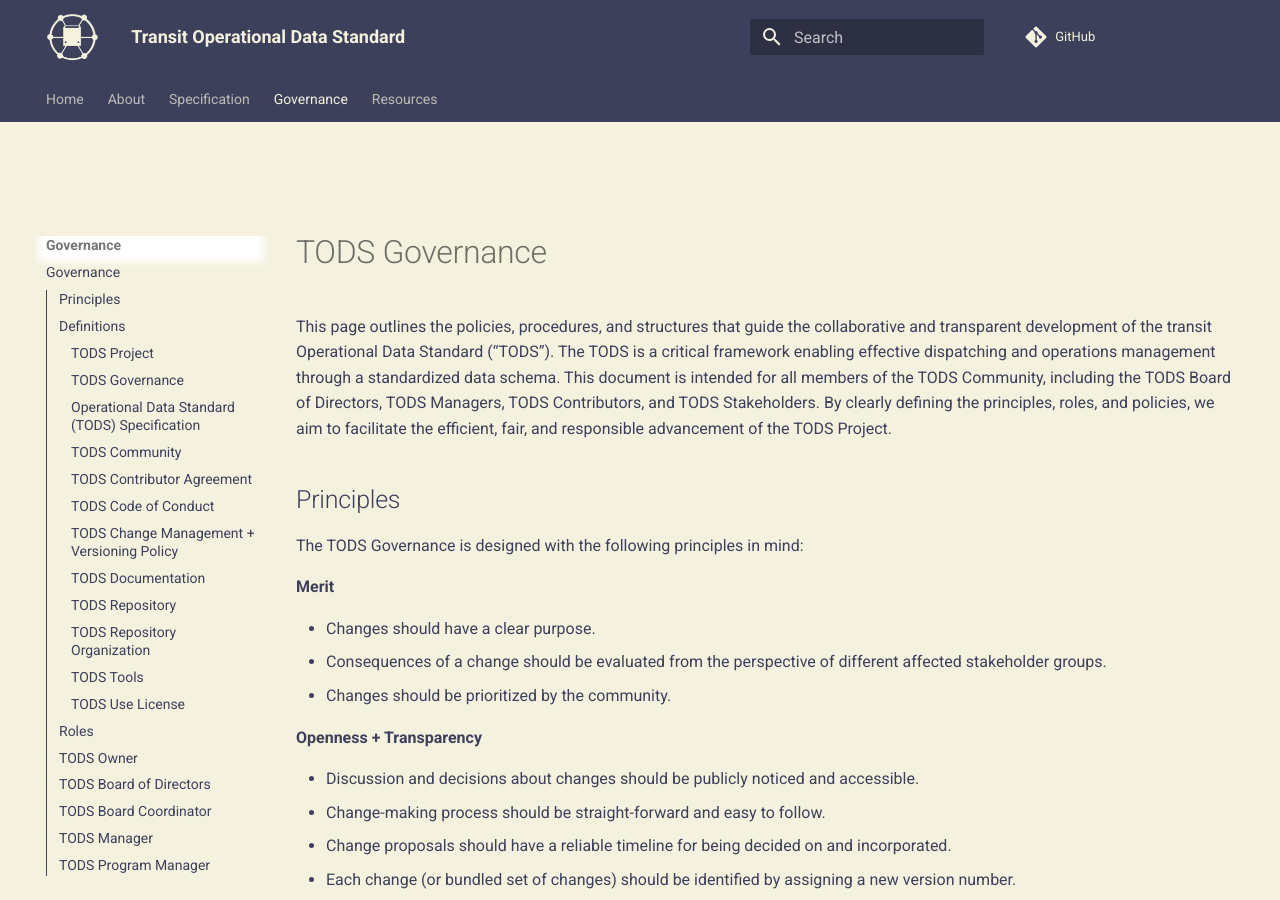
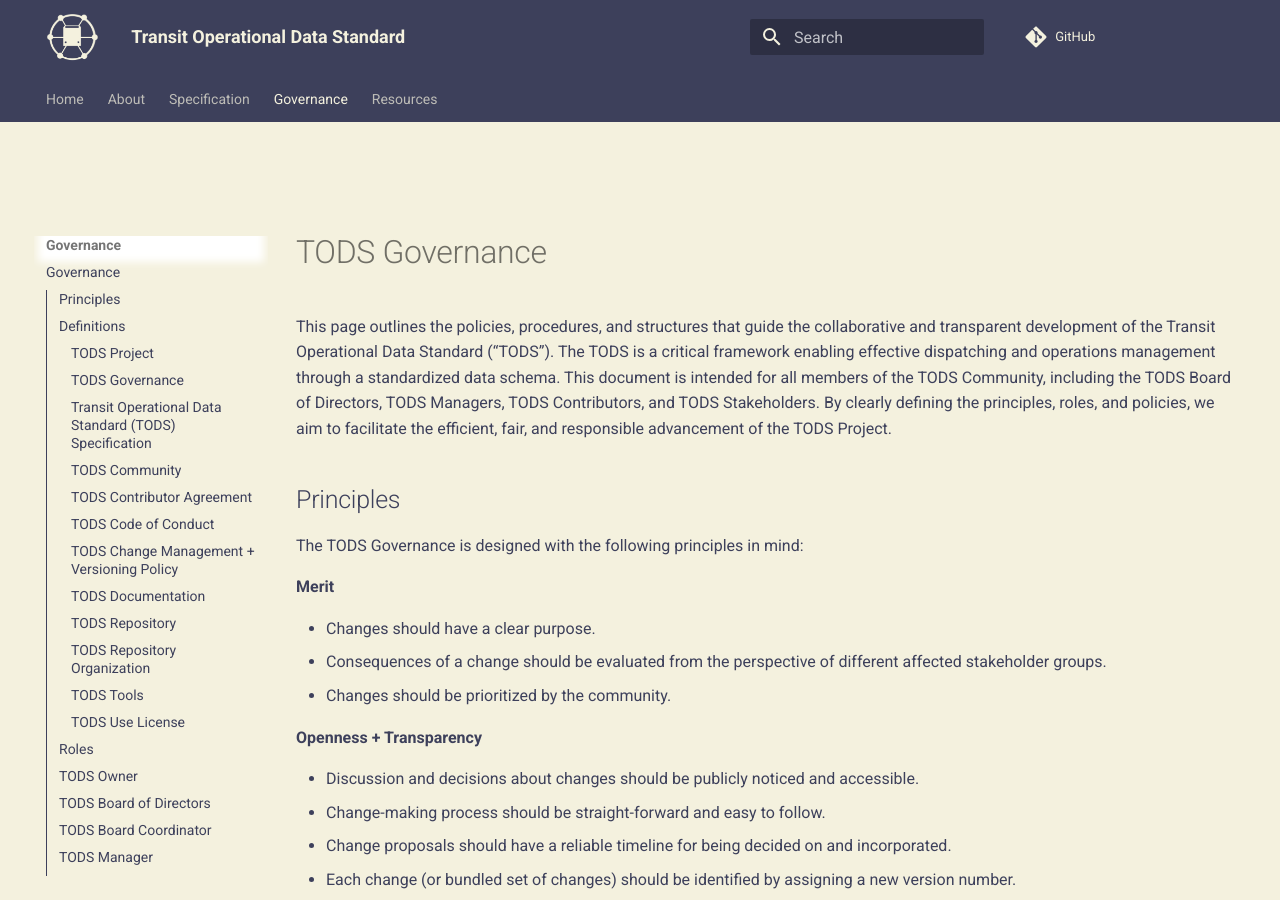
Before and after one commit to cal-itp/operational-data-standard, an MkDocs documentation site: the page built from docs/governance/governance.md, in a window 1280 px wide and 900 px high. Built offline with MkDocs 1.6.1 and Material for MkDocs 9.7.7, drawn with Linux system fonts in a browser that asks for light colours; nearby versions of some CDN libraries; comment, search, counter and statistics services are not loaded; some of the changed text lies outside the part shown.

Commit message:
fixes in governance.md

```diff
--- a/docs/governance/governance.md
+++ b/docs/governance/governance.md
@@ -1,6 +1,6 @@
 # TODS Governance
 
-This page outlines the policies, procedures, and structures that guide the collaborative and transparent development of the transit Operational Data Standard ("TODS"). The TODS is a critical framework enabling effective dispatching and operations management through a standardized data schema. This document is intended for all members of the TODS Community, including the TODS Board of Directors, TODS Managers, TODS Contributors, and TODS Stakeholders. By clearly defining the principles, roles, and policies, we aim to facilitate the efficient, fair, and responsible advancement of the TODS Project.
+This page outlines the policies, procedures, and structures that guide the collaborative and transparent development of the Transit Operational Data Standard ("TODS"). The TODS is a critical framework enabling effective dispatching and operations management through a standardized data schema. This document is intended for all members of the TODS Community, including the TODS Board of Directors, TODS Managers, TODS Contributors, and TODS Stakeholders. By clearly defining the principles, roles, and policies, we aim to facilitate the efficient, fair, and responsible advancement of the TODS Project.
 
 ## Principles
 
@@ -49,7 +49,7 @@
 - [TODS Code of Conduct](#tods-code-of-conduct)
 - [TODS Use License](#tods-use-license)
 
-### Operational Data Standard (TODS) Specification
+### Transit Operational Data Standard (TODS) Specification
 
 The data schema documented on the [TODS Repository](#tods-repository) and [TODS Documentation](#tods-documentation) for the purposes of representing planned transit operations for use is dispatching and operations management software.
 
@@ -130,8 +130,8 @@
 Chosen by the TODS Board, this individual is responsible for coordinating the actions and activities of the [TODS Board](#tods-board-of-directors).
 
 - The Board Coordinator MUST schedule, agendize and arrange for Board meetings in consultation with the TODS Board Chair and [TODS Program Manager](#tods-program-manager).
-- The Board Coordinator MUST conduct votes by the [TODS Board](#tods-board-of-directors)and document results.
-- The Board Coordinator MUST communicate with the [TODS Manager](#tods-manager)r / [TODS Program Manager](#tods-program-manager)r as needed.
+- The Board Coordinator MUST conduct votes by the [TODS Board](#tods-board-of-directors) and document results.
+- The Board Coordinator MUST communicate with the [TODS Manager](#tods-manager) / [TODS Program Manager](#tods-program-manager) as needed.
 
 ## TODS Manager
 
@@ -144,7 +144,7 @@
 
 - The [TODS Manager](#tods-manager) MAY be an individual or organization.
 - The [TODS Manager](#tods-manager) MUST assign an individual as the [TODS Program Manager](#tods-program-manager).
-- The [TODS Manager](#tods-manager) MUST communicate the name of the [TODS Program Manager](#tods-program-manager) to the [TODS Board](#tods-board-of-directors)in writing and notify the Board of any change in this assignment in writing.
+- The [TODS Manager](#tods-manager) MUST communicate the name of the [TODS Program Manager](#tods-program-manager) to the [TODS Board](#tods-board-of-directors) in writing and notify the Board of any change in this assignment in writing.
 - The [TODS Manager](#tods-manager) SHOULD select a new [TODS Program Manager](#tods-program-manager) if asked to do so by the TODS Board.
 
 ## TODS Program Manager
```
